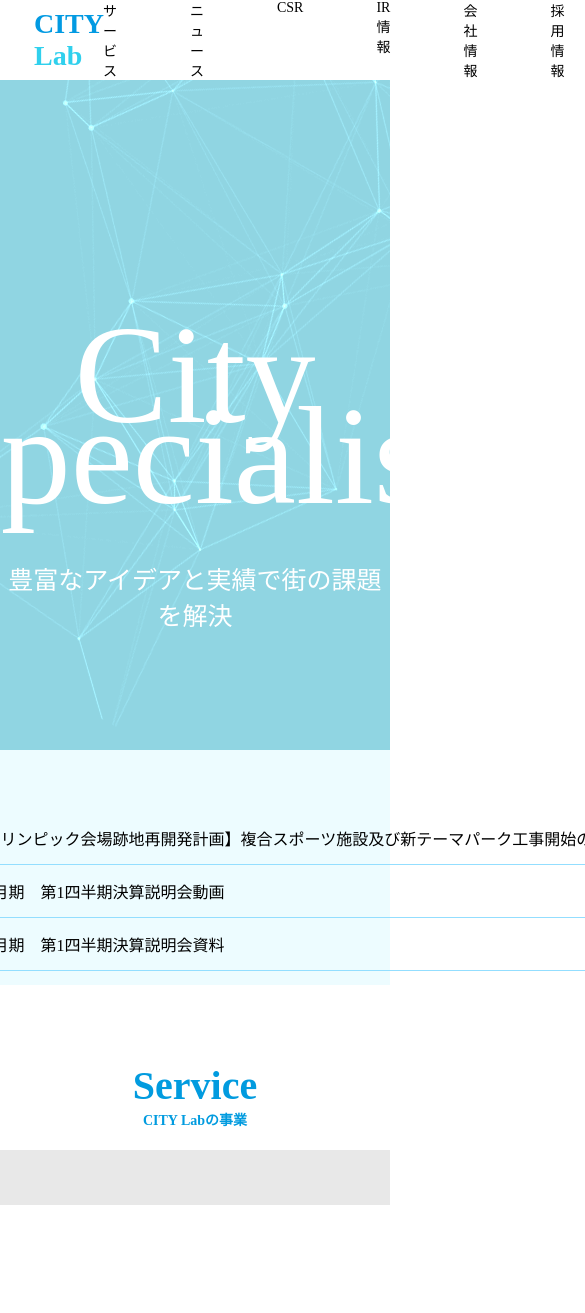
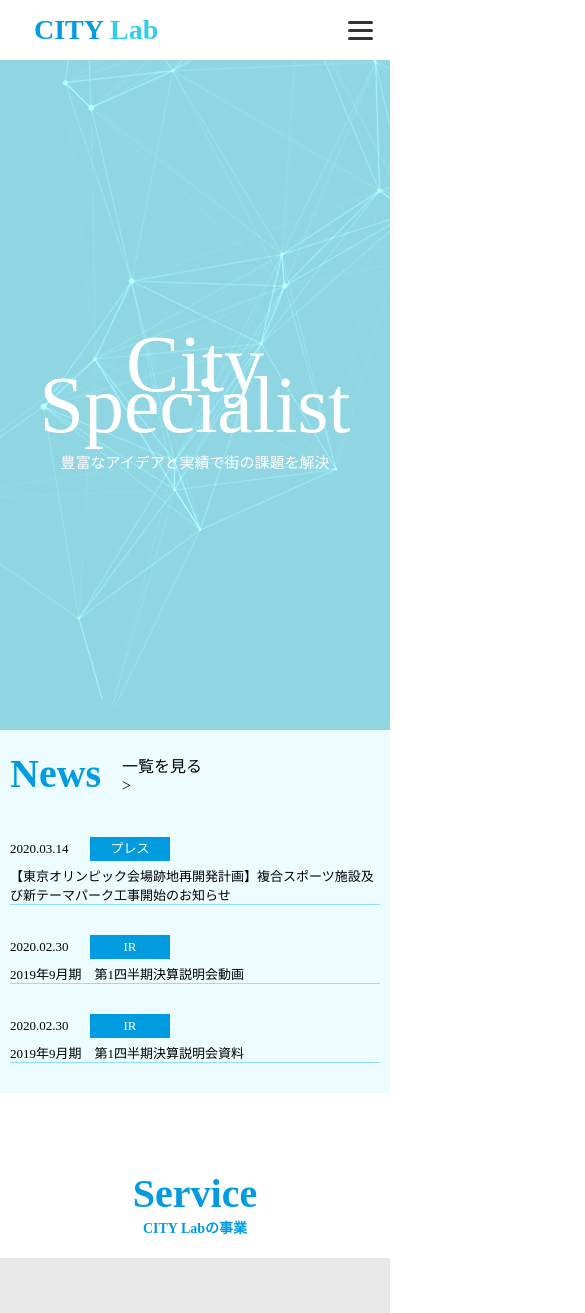
Before and after one commit to onebis/MENTA, a plain HTML site: page Cording/Coding3/index.html in a window 390 px wide. Shown: the top 1313 px of the page, 585 px wide, since content can reach past the window. Before the commit the page ends 1205 px from the top, so only its background shows below. Drawn offline with Linux system fonts and the light colour scheme; some packages are replaced by stand-ins of ours.

Commit message:
課題3レスポンシブ対応

```diff
--- a/Cording/Coding3/css/style.css
+++ b/Cording/Coding3/css/style.css
@@ -16,7 +16,7 @@ a{
 /* ナビゲーション
 ------------------------------- */
 .header-content{
-    height: 80px;
+    height: 100%;
     display: flex;
     justify-content: space-between;
     align-items: center;
@@ -26,6 +26,7 @@ a{
     font-size: 28px;
     color: #30d0ed;
     margin-left: 34px;
+    width: 100%;
 }
 .company-name span{
     color: #029ae2;
@@ -33,20 +34,22 @@ a{
 .nav-wrapper{
     display: flex;
     align-items: center;
+    width: 70%;
 }
 nav{
-    margin-right: 20px;
+    width: 100%;
 }
 .nav-items{
     display: flex;
-    justify-content: space-between;
+    justify-content: space-around;
+    align-items: center;
 }
 .nav-items li{
     font-size: 14px;
     list-style: none;
-    margin-right: 73px;
+    display: block;
 }
-.nav-items li a{
+.nav-items > li > a{
     color: black;
 }
 .nav-contact{
@@ -64,11 +67,13 @@ nav{
 .top-image{
     background-image: url(../images/img.png);
     min-height: 670px;
-    text-align: center;
     color: white;
     position: relative;
 }
 .top-title{
+    display: flex;
+    flex-direction: column;
+    align-items: center;
     position: absolute;
     top: 50%;
     left: 50%;
@@ -80,57 +85,62 @@ nav{
     margin-top: -80px;
 }
 .top-text{
-    position: absolute;
     font-size: 25px;
-    margin-top: 480px;
-    left: 0;
-    right: 0;
 }
 /* news
 ------------------------------- */
 .news{
     background-color: #edfcff;
-    height: 235px;
+    height: 100%;
 }
 .news-wrapper{
     display: flex;
     justify-content: center;
+    align-items: flex-start;
+    margin: 0 auto;
+    height: 100%;
+    width: 90%;
+    padding: 30px;
 }
 .news-head{
-    margin-top: 57px;
-    margin-right: 41px;
+    margin: 20px
 }
 .news-head-title{
+    width: 100%;
     color: #019bdf;
     font-size: 40px;
     font-weight: bold;
 }
-.news-head a{
+.news-head > a{
     color: black;
 }
 .news-items{
-    margin-top: 62px;
+    margin-top: 20px;
+    width: 90%;
 }
 .news-item{
     display: flex;
-    width: 1050px;
+    align-items: center;
+    justify-content: space-between;
+    width: 100%;
     border-bottom: 1px solid #93deff;
     padding-bottom: 14px;
     margin-top: 14px;
+    font-size: 13px;
 }
 
 .news-date{
-    font-size: 13px;
+    width: 10%;
 }
 .news-cate{
-    margin-left: 29px;
-    margin-right: 33px;
-    font-size: 13px;
+    width: 15%;
     color: white;
     background: #019bdf;
-    width: 80px;
     text-align: center;
     line-height:24px;
+}
+.news-text{
+    width: 70%;
 }
 .news-text a{
     color: black;
@@ -172,3 +182,117 @@ nav{
     width: 380px;
     height: 55px;
 }
+
+
+
+@media screen and (max-width: 768px){
+    /* header
+    ------------------------------- */
+    nav, .nav-contact{
+        display: none;
+    }
+    .drawer {
+        display: block;
+    }
+    .drawer-open {
+        display: flex;
+        height: 60px;
+        width: 60px;
+        justify-content: center;
+        align-items: center;
+        position: relative;
+        z-index: 100;
+        cursor: pointer;
+    }
+    .drawer-open span,
+    .drawer-open span:before,
+    .drawer-open span:after {
+        content: '';
+        display: block;
+        height: 3px;
+        width: 25px;
+        border-radius: 3px;
+        background: #333;
+        transition: 0.5s;
+        position: absolute;
+    }
+    .drawer-open span:before {
+        bottom: 8px;
+    }
+    .drawer-open span:after {
+        top: 8px;
+    }
+
+    .nav-wrapper{
+        display: flex;
+        justify-content: space-between;
+    }
+
+    /* top
+    ------------------------------- */
+    .top-title{
+        font-size: 80px;
+    }
+    .specialist{
+        margin-top: -50px;
+    }
+    .top-text{
+        font-size: 15px;
+    }
+
+    /* news
+    ------------------------------- */
+    .news-wrapper{
+        display: flex;
+        flex-direction: column;
+        justify-content: center;
+        width:100%;
+        padding: 20px 10px;
+    }
+    .news-head{
+        margin: 0;
+        display: flex;
+        align-items: center;
+
+    }
+    .news-head > a{
+        width: 100%;
+        margin-left: 20px;
+        color: black;
+    }
+    .news-items{
+        margin: 10px 0;
+        width: 100%;
+    }
+    .news-item{
+        width: 100%;
+        display: flex;
+        flex-wrap: wrap;
+        justify-content: start;
+        padding: 0;
+        margin-top: 30px;
+    }
+
+    .news-date{
+        width: 80px;
+    }
+    .news-cate{
+        width: 80px;
+        color: white;
+        background: #019bdf;
+        text-align: center;
+        line-height:24px;
+    }
+    .news-text{
+        width: 100%;
+        margin-top: 5px;
+        /*margin-bottom: 10px;*/
+        /*margin: 10px 0;*/
+    }
+    .news-text a{
+        /*color: black;*/
+    }
+
+
+
+}
--- a/Cording/Coding3/index.html
+++ b/Cording/Coding3/index.html
@@ -1,6 +1,7 @@
 <!doctype html>
 <html lang="ja">
 <head>
+    <!--    meta   -->
     <meta charset="UTF-8">
     <meta name="viewport"
           content="width=device-width, user-scalable=no, initial-scale=1.0, maximum-scale=1.0, minimum-scale=1.0">
@@ -12,6 +13,8 @@
     <title>Coding3</title>
 </head>
 <body>
+
+<!--    header   -->
 <header>
     <div class="header-content wrapper">
         <a href=""><h1 class="company-name"><span>CITY</span> Lab</h1></a>
@@ -27,17 +30,27 @@
                 </ul>
             </nav>
             <a href=""><div class="nav-contact">お問い合わせ</div></a>
+            <div class="drawer">
+                <label class="drawer-open">
+                    <span></span>
+                </label>
+            </div>
         </div>
     </div>
 </header>
 
+<!--    top   -->
 <section class="top wrapper">
     <div class="top-image">
-        <div class="top-title"><p>City</p><p class="specialist">Specialist</p></div>
-        <div class="top-text">豊富なアイデアと実績で街の課題を解決</div>
+        <div class="top-title">
+            <p>City</p>
+            <p class="specialist">Specialist</p>
+            <div class="top-text">豊富なアイデアと実績で街の課題を解決</div>
+        </div>
     </div>
 </section>
 
+<!--    news   -->
 <section class="news wrapper">
     <div class="news-wrapper">
         <div class="news-head">
@@ -66,6 +79,8 @@
         </div>
     </div>
 </section>
+
+<!--    footer   -->
 <footer class="footer wrapper">
     <div class="logo-wrapper">
         <h2 class="logo-title">Service</h2>
```
